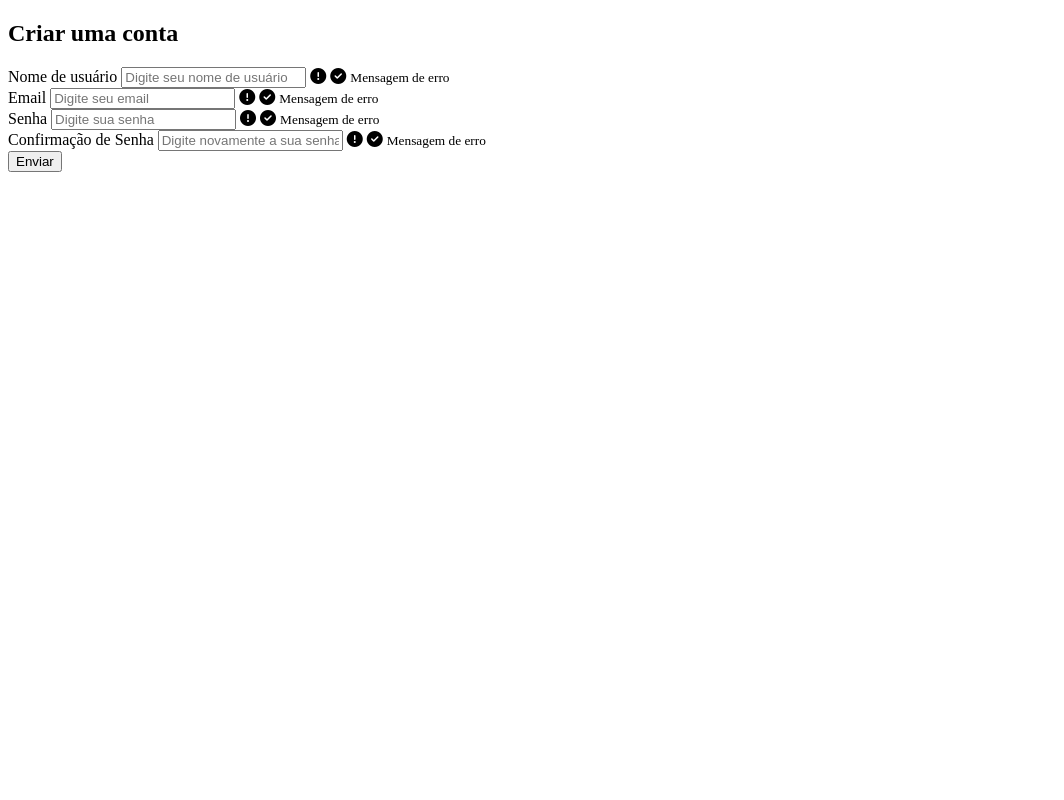
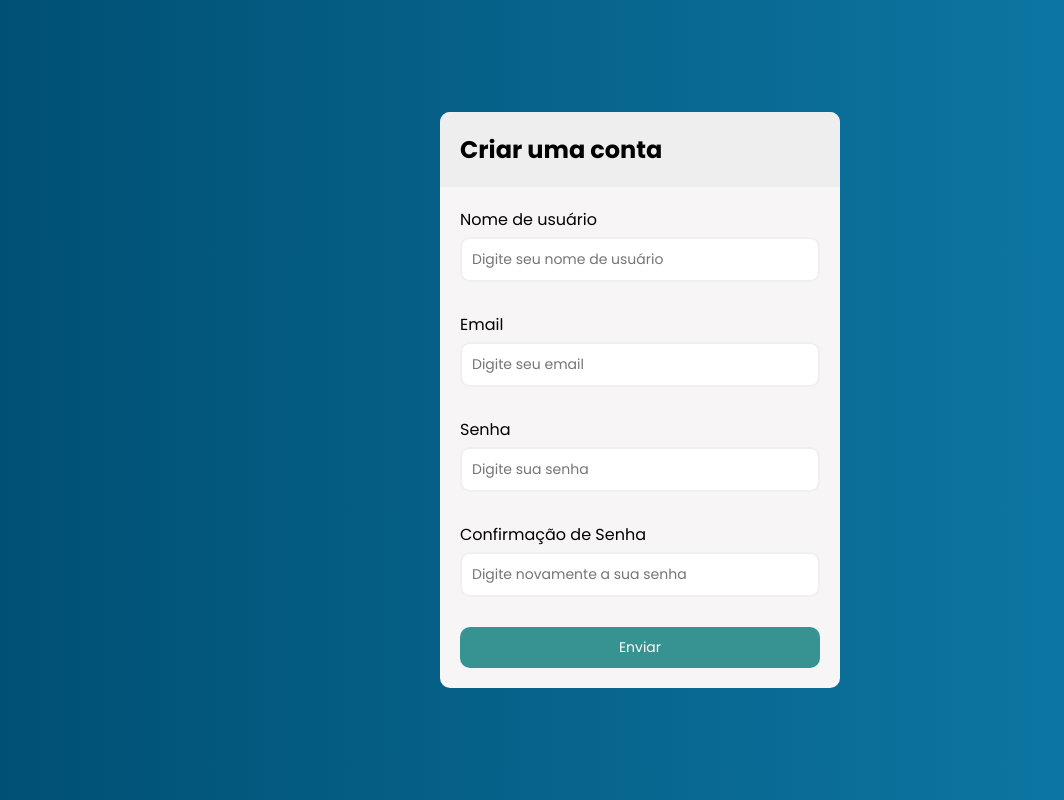
Before and after one commit to SgCafe/Formulario-Html-Css-Js, a plain HTML site: page index.html in a window 1280 px wide. Shown: the whole page, without its empty margins (0-1064 px from the left). Drawn offline with Linux system fonts and the light colour scheme.

Commit message:
"feat: add style css"

```diff
--- a/index.html
+++ b/index.html
@@ -5,6 +5,13 @@
     <meta http-equiv="X-UA-Compatible" content="IE=edge" />
     <meta name="viewport" content="width=device-width, initial-scale=1.0" />
     <title>Formulário</title>
+    <link rel="stylesheet" href="style.css" />
+    <link rel="preconnect" href="https://fonts.googleapis.com" />
+    <link rel="preconnect" href="https://fonts.gstatic.com" crossorigin />
+    <link
+      href="https://fonts.googleapis.com/css2?family=Poppins:wght@400;500;600;700;900&display=swap"
+      rel="stylesheet"
+    />
   </head>
   <body>
     <div class="container">
--- a/style.css
+++ b/style.css
@@ -0,0 +1,77 @@
+*{
+    margin: 0;
+    padding: 0;
+    box-sizing: border-box;
+    font-family: 'Poppins', sans-serif;
+}
+
+body{
+    width: 100%;
+    height: 100vh;
+    background: linear-gradient(90deg, #005073 0%, #107dac 100%);
+    display: flex;
+    justify-content: center;
+    align-items: center;
+}
+
+.container{
+    background-color: #f7f5f6;
+    width: 400px;
+    max-width: 100%;
+    border-radius: 10px;
+    overflow: hidden;
+}
+
+.header{
+    background-color: #eee;
+    padding: 20px;
+}
+
+.form{
+    padding: 20px;
+}
+
+.form-control{
+    margin-bottom: 10px;
+    padding-bottom: 20px;
+    position: relative;
+}
+
+.form-control label{
+    display: inline-block;
+    margin-bottom: 5px;
+}
+
+/* Aplica o width de 100% no input, para a caixa ocupar 100% da largura do pai (label) */
+.form-control input{
+    border: 2px solid #f0f0f0;
+    display: block;
+    width: 100%;
+    padding: 10px;
+    border-radius: 10px;
+    font-size: 14px;
+}
+
+.form-control i{
+    position: absolute;
+    top: 45px;
+    right: 10px;
+    visibility: hidden;
+}
+
+.form-control small{
+    position: absolute;
+    bottom: 0;
+    left: 0;
+    visibility: hidden;
+}
+
+.form button{
+     background-color: rgb(55, 146, 146);
+     width: 100%;
+     border-radius: 10px;
+     font-size: 14px;
+     padding: 10px;
+     border: none;
+     color: white;
+}
```
